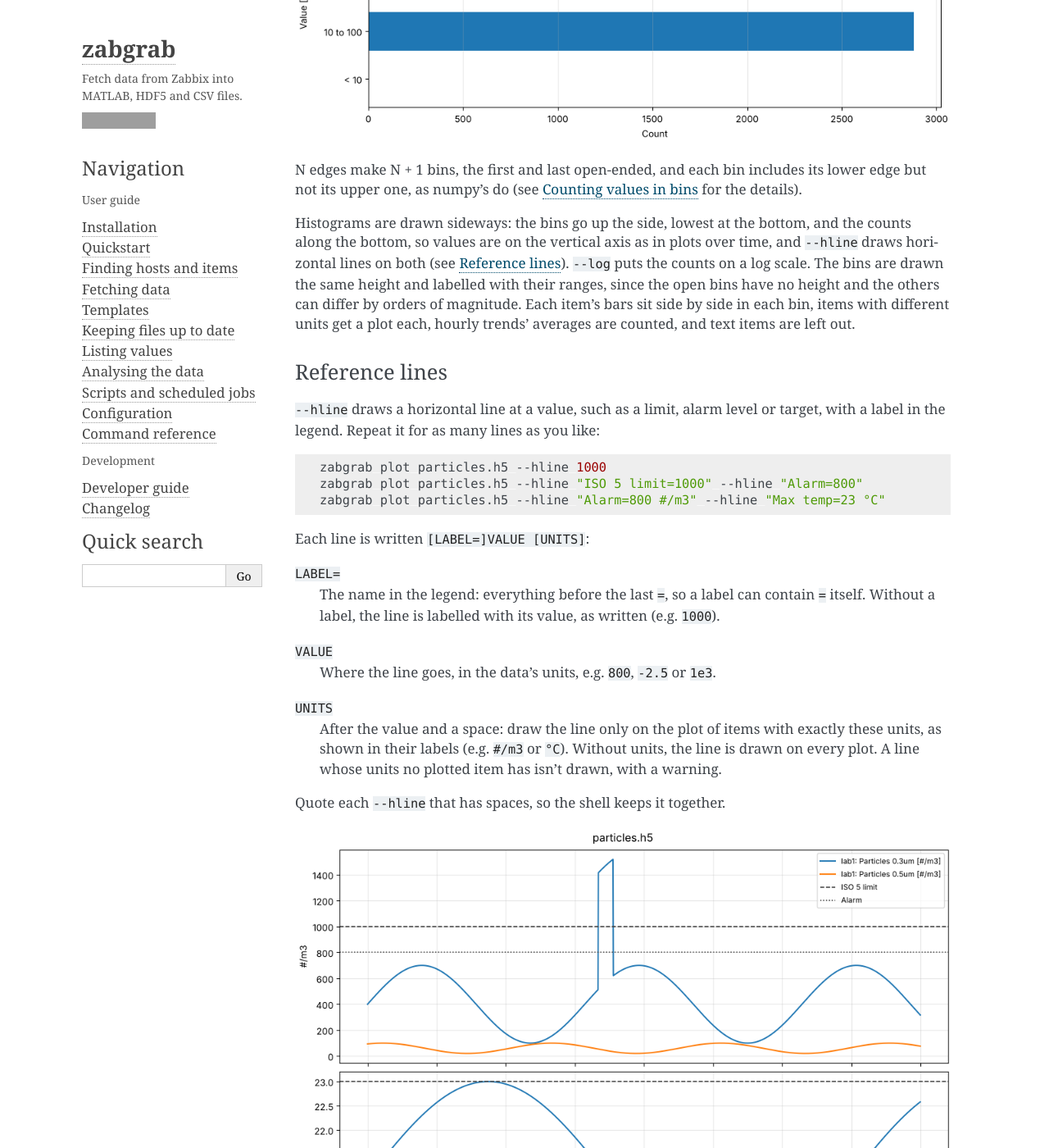
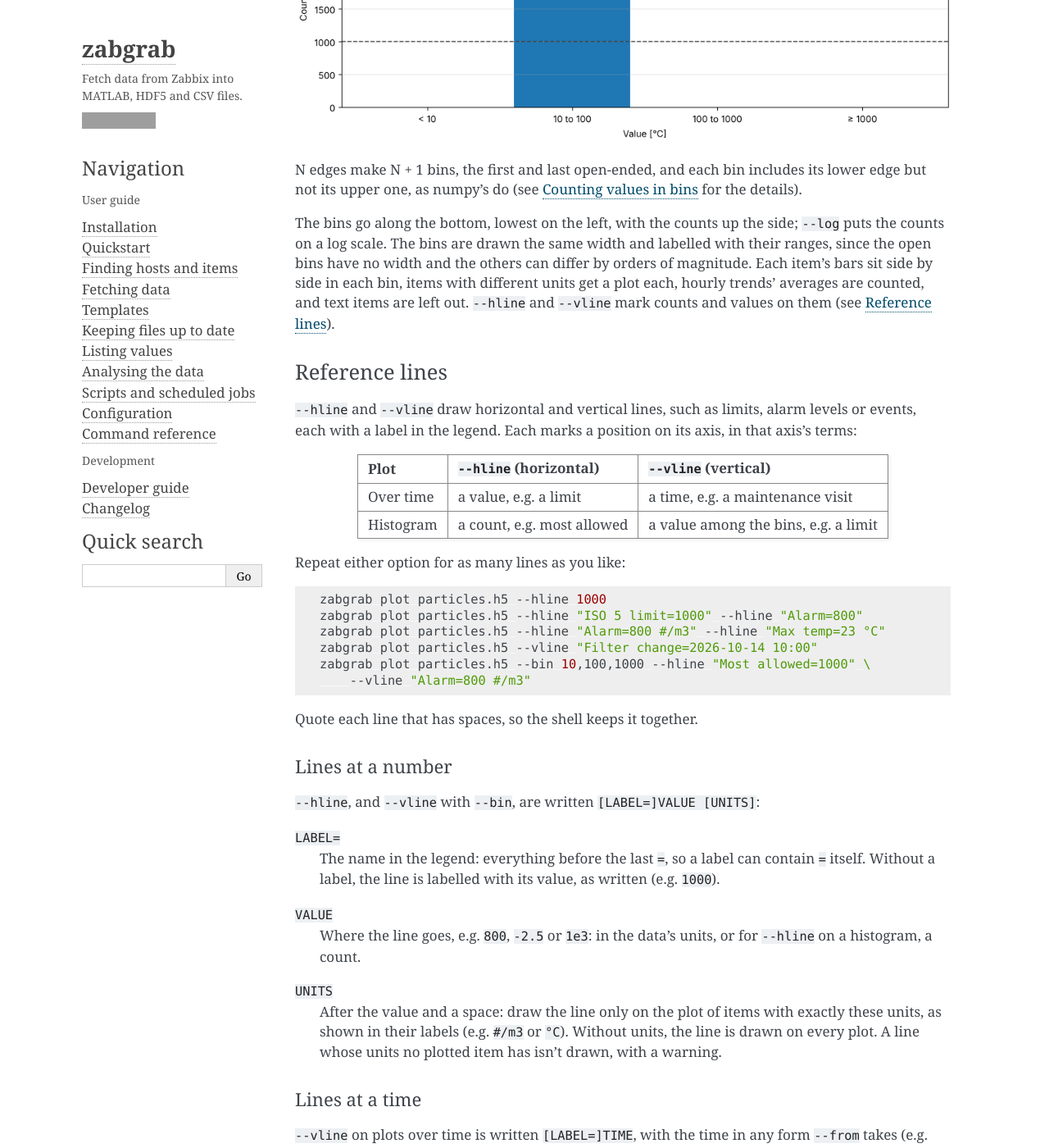
Before and after one commit to SeanDS/zabgrab, a Sphinx documentation site: the page built from docs/guide/analysing.rst, in a window 1280 px wide and 1400 px high, scrolled down 2530 px. Shown: the whole window at 82% size. Built offline with Sphinx 7.4.7, drawn with Linux system fonts in a browser that asks for light colours; some of the changed text lies outside the part shown; grey boxes are pictures that could not be loaded.

Commit message:
Document --hline and --vline on plots and histograms
The analysing guide's Reference lines section covers both options, what each
marks on plots over time and on histograms, lines at numbers and at times, and
how they're drawn, with new example images. CHANGELOG and PLAN.md follow.

Co-Authored-By: Claude Opus 5.5 <noreply@anthropic.com>
Claude-Session: https://claude.ai/code/session_01RwAjw1B4FMwohsQ2R2xPfk

```diff
--- a/docs/guide/analysing.rst
+++ b/docs/guide/analysing.rst
@@ -101,67 +101,99 @@ bin, for edges you choose (in increasing order):
    zabgrab plot particles.h5 --bin 10,100,1000 -o bins.png
 
 .. image:: histogram.png
-   :alt: Sideways bars showing how many values of two particle counts and a
-         temperature fall in the bins below 10, 10 to 100, 100 to 1000 and 1000
-         and above, with a dashed alarm line at 800.
+   :alt: Bars showing how many values of two particle counts and a temperature
+         fall in the bins below 10, 10 to 100, 100 to 1000 and 1000 and above,
+         with a horizontal line at a count of 1000 and a vertical alarm line at a
+         value of 800.
 
 N edges make N + 1 bins, the first and last open-ended, and each bin includes its
 lower edge but not its upper one, as numpy's do (see :ref:`bins` for the details).
 
-Histograms are drawn sideways: the bins go up the side, lowest at the bottom, and
-the counts along the bottom, so values are on the vertical axis as in plots over
-time, and ``--hline`` draws horizontal lines on both (see :ref:`hlines`).
-``--log`` puts the counts on a log scale. The bins are drawn the same height and
-labelled with their ranges, since the open bins have no height and the others can
+The bins go along the bottom, lowest on the left, with the counts up the side;
+``--log`` puts the counts on a log scale. The bins are drawn the same width and
+labelled with their ranges, since the open bins have no width and the others can
 differ by orders of magnitude. Each item's bars sit side by side in each bin, items
 with different units get a plot each, hourly trends' averages are counted, and text
-items are left out.
+items are left out. ``--hline`` and ``--vline`` mark counts and values on them (see
+:ref:`reference-lines`).
 
-.. _hlines:
+.. _reference-lines:
 
 Reference lines
 ~~~~~~~~~~~~~~~
 
-``--hline`` draws a horizontal line at a value, such as a limit, alarm level or
-target, with a label in the legend. Repeat it for as many lines as you like:
+``--hline`` and ``--vline`` draw horizontal and vertical lines, such as limits,
+alarm levels or events, each with a label in the legend. Each marks a position on
+its axis, in that axis's terms:
+
+=============== ============================ =====================================
+Plot            ``--hline`` (horizontal)     ``--vline`` (vertical)
+=============== ============================ =====================================
+Over time       a value, e.g. a limit        a time, e.g. a maintenance visit
+Histogram       a count, e.g. most allowed   a value among the bins, e.g. a limit
+=============== ============================ =====================================
+
+Repeat either option for as many lines as you like:
 
 .. code-block:: bash
 
    zabgrab plot particles.h5 --hline 1000
    zabgrab plot particles.h5 --hline "ISO 5 limit=1000" --hline "Alarm=800"
    zabgrab plot particles.h5 --hline "Alarm=800 #/m3" --hline "Max temp=23 °C"
+   zabgrab plot particles.h5 --vline "Filter change=2026-10-14 10:00"
+   zabgrab plot particles.h5 --bin 10,100,1000 --hline "Most allowed=1000" \
+       --vline "Alarm=800 #/m3"
 
-Each line is written ``[LABEL=]VALUE [UNITS]``:
+Quote each line that has spaces, so the shell keeps it together.
+
+Lines at a number
+^^^^^^^^^^^^^^^^^
+
+``--hline``, and ``--vline`` with ``--bin``, are written ``[LABEL=]VALUE [UNITS]``:
 
 ``LABEL=``
    The name in the legend: everything before the last ``=``, so a label can
    contain ``=`` itself. Without a label, the line is labelled with its value, as
    written (e.g. ``1000``).
 ``VALUE``
-   Where the line goes, in the data's units, e.g. ``800``, ``-2.5`` or ``1e3``.
+   Where the line goes, e.g. ``800``, ``-2.5`` or ``1e3``: in the data's units, or
+   for ``--hline`` on a histogram, a count.
 ``UNITS``
    After the value and a space: draw the line only on the plot of items with
    exactly these units, as shown in their labels (e.g. ``#/m3`` or ``°C``).
    Without units, the line is drawn on every plot. A line whose units no plotted
    item has isn't drawn, with a warning.
 
-Quote each ``--hline`` that has spaces, so the shell keeps it together.
+Lines at a time
+^^^^^^^^^^^^^^^
+
+``--vline`` on plots over time is written ``[LABEL=]TIME``, with the time in any
+form ``--from`` takes (e.g. ``2026-10-14 10:00``, ``14/10/2026`` or ``yesterday``),
+in your local time or the ``timezone`` setting. Times can contain spaces, so they
+take no units: the line is drawn on every plot. Without a label, the line is
+labelled with its time, as written.
 
 .. image:: hlines.png
-   :alt: Particle counts with dashed lines at the ISO 5 limit (1000) and alarm
-         level (800), and a temperature with a dashed line at its maximum (23).
+   :alt: Particle counts with lines at the ISO 5 limit (1000) and alarm level
+         (800), a temperature with a line at its maximum (23), and a vertical
+         line at a filter change.
 
-The lines are dark grey and dashed, each in a different dash pattern, so they're
-told apart from the data and from each other. A line beyond the data stretches
-the axis to include it, showing how far the data is from it. With ``--log``,
-lines at zero or below can't be drawn, and are left out with a warning.
+How they're drawn
+^^^^^^^^^^^^^^^^^
 
-On histograms (``--bin``), a line goes across the bins at its value:
+The lines are dark grey, each with its own dash pattern, the same on every plot,
+so they're told apart from the data and from each other. A line beyond the data
+stretches the axis to include it, showing how far the data is from it. On a log
+scale (``--log``), lines at zero or below can't be drawn, and are left out with a
+warning.
+
+On histograms, an ``--hline`` crosses the bars at its count, showing which bins
+exceed it, and a ``--vline`` goes among the bins at its value:
 
 - at an edge, exactly between the two bins it separates;
 - inside a bin between two edges, in proportion between them: with ``--bin
-  10,100,1000``, ``--hline 550`` goes halfway up the ``100 to 1000`` bin;
-- inside the first or last bin, which are open-ended and have no height to
+  10,100,1000``, ``--vline 550`` goes halfway across the ``100 to 1000`` bin;
+- inside the first or last bin, which are open-ended and have no width to
   measure against, across the bin's middle, with a warning. Add the value to
   ``--bin`` to put the line on an edge instead.
 
```
Also changed, not shown: CHANGELOG.rst (+7 -6 lines), PLAN.md (+25 -16 lines), docs/guide/histogram.png, docs/guide/hlines.png.
